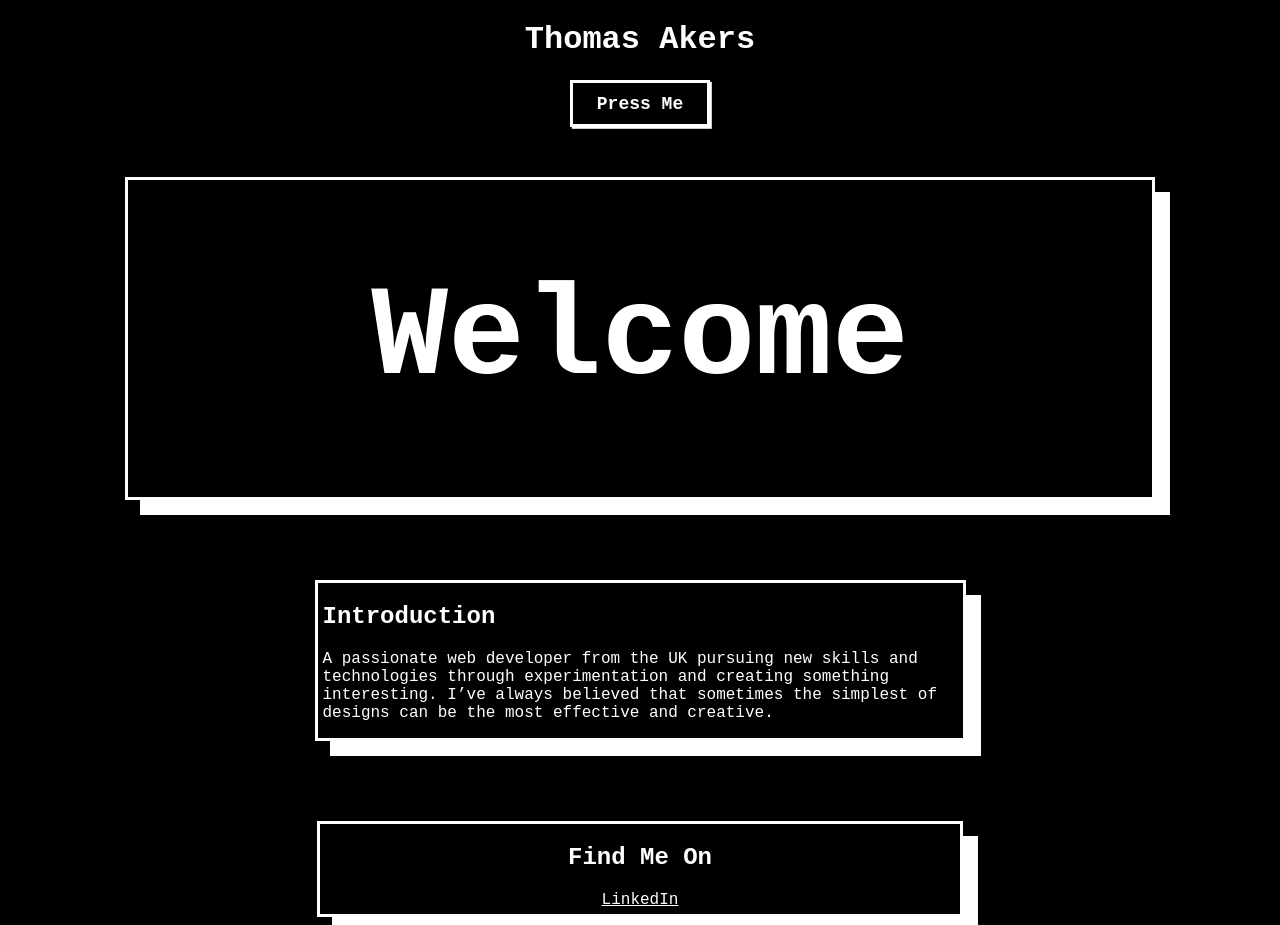
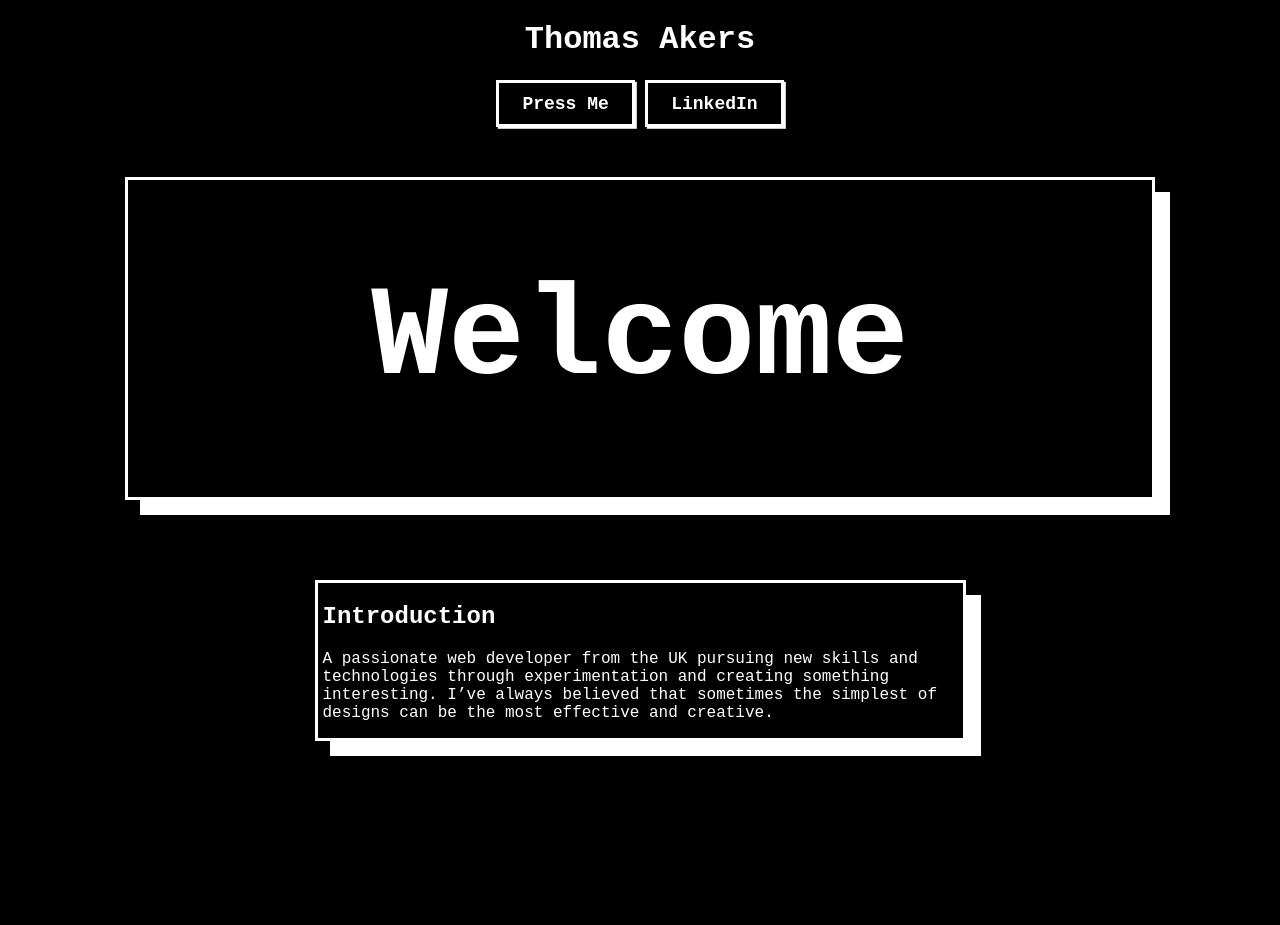
Before and after one commit to tm-akers/tm-akers.github.io, a plain HTML site: page index.html in a window 1280 px wide. Both pictures are taken after a click on the button "Press Me". After the commit the page ends 800 px from the top, so only its background shows below. Drawn offline with Linux system fonts and the light colour scheme.

Commit message:
made linkedin into a button and removed social

```diff
--- a/index.html
+++ b/index.html
@@ -10,7 +10,8 @@
             <h1>Thomas Akers</h1>
         </div>
         <div class="fade-in" style="text-align:center">
-            <button id="btn" onclick="darkMODE()">Press Me</button>
+            <button onclick="darkMODE()">Press Me</button>
+            <a href="https://www.linkedin.com/in/thomas-akers/" target="_blank" rel="noopener noreferrer"><button>LinkedIn</button></a>
         </div>
         <div class="card-base card-welcome fade-in" id="welcome">
             <h1>Welcome</h1>
@@ -19,9 +20,5 @@
             <h2>Introduction</h2>
             <p>A passionate web developer from the UK pursuing new skills and technologies through experimentation and creating something interesting. I’ve always believed that sometimes the simplest of designs can be the most effective and creative.</p>
         </div>
-        <div class="card-base card-text-alt2 fade-in" id="social">
-            <h2>Find Me On</h2>
-            <a id="hyper" href="https://www.linkedin.com/in/thomas-akers/">LinkedIn</a>
-        </div>
     </body>
 </html>
--- a/java.index.js
+++ b/java.index.js
@@ -5,6 +5,4 @@ function darkMODE(){
     myDIV1.classList.toggle("card-base-dark");
     let myDIV2 = document.getElementById("introduction");
     myDIV2.classList.toggle("card-base-dark");
-    let myDIV3 = document.getElementById("social");
-    myDIV3.classList.toggle("card-base-dark");
 }
--- a/single-style.css
+++ b/single-style.css
@@ -25,6 +25,7 @@ a {
     border-radius: 0;
     box-shadow: 15px 15px 0 -2.5px #000, 15px 15px 0 0 #000;
     margin: auto;
+    margin-bottom: 30px;
 }
 
 .card-base-dark {
@@ -32,6 +33,7 @@ a {
     border-radius: 0;
     box-shadow: 15px 15px 0 -2.5px #fff, 15px 15px 0 0 #fff;
     margin: auto;
+    margin-bottom: 30px;
 }
 
 .card-welcome {
@@ -46,13 +48,6 @@ a {
     max-width: 50vw;
     padding-left: 5px;
     margin-top: 80px;
-}
-
-.card-text-alt2 {
-    margin-top: 80px;
-    max-width: 50vw;
-    text-align: center;
-    padding-bottom: 5px;
 }
 
 .fade-in {
```
